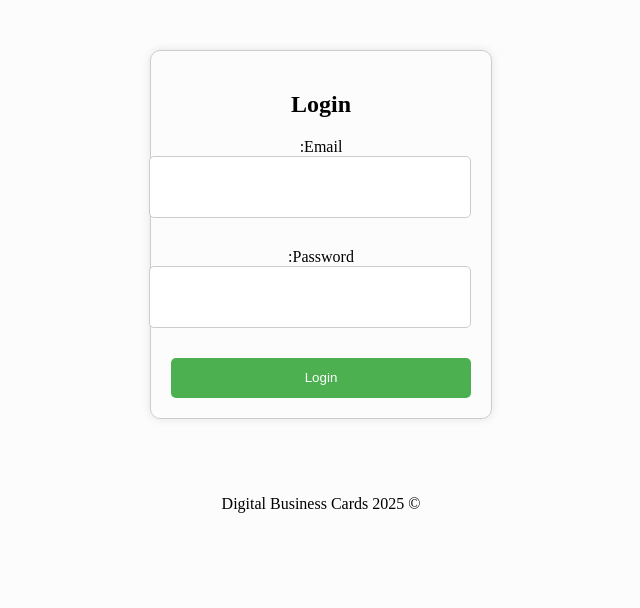
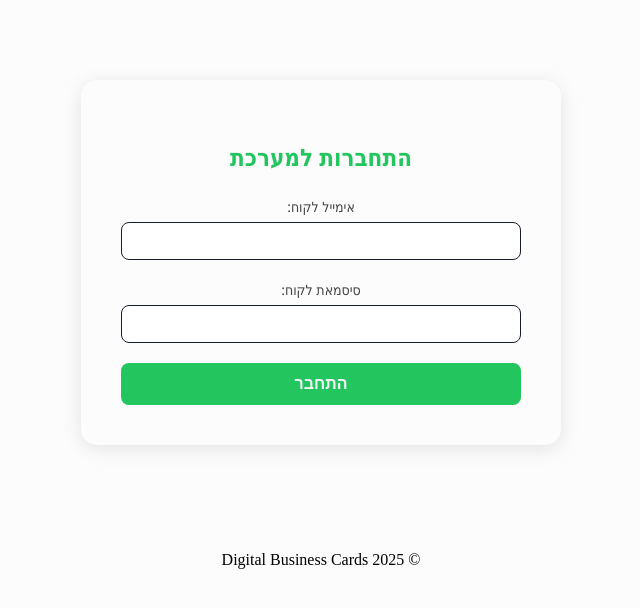
Before and after one commit to barzeito/digital-bc, a React (Create React App) app in the folder frontend/: page /login in a window 1280 px wide. Shown: the top 608 px of the page, without its empty margins (319-959 px from the left). Built offline with nearby package versions, Linux system fonts and the light colour scheme; the HTML template or start-up script is replaced by a standard one; what notyf would draw is missing.

Commit message:
Designed: SIgnin

```diff
--- a/frontend/src/components/auth/authMenu/AuthMenu.tsx
+++ b/frontend/src/components/auth/authMenu/AuthMenu.tsx
@@ -15,6 +15,7 @@ function AuthMenu(): JSX.Element {
     }
 
     const [user, setUser] = useState<User>();
+    const [isAdmin, setIsAdmin] = useState<boolean>(false);
 
     useEffect(() => {
         const token = authStore.getState().token;
@@ -33,6 +34,19 @@ function AuthMenu(): JSX.Element {
         });
         return unsubscribe;
     }, [])
+
+    useEffect(() => {
+        async function ifAdmin() {
+            if (user) {
+                try {
+                    const userAdmin = await authService.isAdmin(user.userId);
+                    setIsAdmin(userAdmin);
+                } catch (error: any) {
+                }
+            }
+        }
+        ifAdmin();
+    }, [user]);
 
     function logOut() {
         authService.logout();
@@ -65,7 +79,9 @@ function AuthMenu(): JSX.Element {
                 </div>
                 {user && (
                     <div className="NavLogged">
-                        <NavLink to="/" className="action"><div >לוח הבקרה</div></NavLink>
+                        <NavLink className="action" to={isAdmin ? "/panel/admin" : "/panel/user"}>
+                            <div>{isAdmin ? "פאנל ניהול" : "פאנל משתמש"}</div>
+                        </NavLink>
                         <NavLink to="/home" className="action" onClick={() => logOut()}><div>התנתק</div></NavLink>
                     </div>
                 )}
--- a/frontend/src/components/auth/signIn/SignIn.css
+++ b/frontend/src/components/auth/signIn/SignIn.css
@@ -1,43 +1,64 @@
 .SignIn {
-    width: 300px;
-    margin: 50px auto;
-    padding: 20px;
-    border: 1px solid #ccc;
-    border-radius: 10px;
-    box-shadow: 0 0 10px rgba(0, 0, 0, 0.1);
+  max-width: 400px;
+  margin: 80px auto;
+  padding: 40px;
+  background-color: var(--Background-color);
+  border-radius: 16px;
+  box-shadow: 0 4px 20px rgba(0, 0, 0, 0.1);
+  font-family: 'Segoe UI', Tahoma, Geneva, Verdana, sans-serif;
+  direction: rtl;
 }
 
 .SignIn h2 {
   text-align: center;
-    margin-bottom: 20px;
+  margin-bottom: 24px;
+  color: var(--Secondary-Color);
+  font-size: 24px;
+}
+
+.SignIn form {
+  display: flex;
+  flex-direction: column;
+  gap: 20px;
 }
 
 .SignIn label {
-    display: block;
-    margin-bottom: 10px;
+  display: flex;
+  flex-direction: column;
+  font-size: 14px;
+  color: #444444;
 }
 
-  .SignIn input[type="email"],
-  .SignIn input[type="password"] {
-    width: 100%;
-    height: 40px;
-    margin-bottom: 20px;
-    padding: 10px;
-    border: 1px solid #ccc;
-    border-radius: 5px;
+.SignIn input {
+  direction: ltr;
+  padding: 10px 12px;
+  margin-top: 6px;
+  border: 1px solid var(--Tertiary-Color);
+  border-radius: 8px;
+  font-size: 14px;
+  transition: border-color 0.2s;
+  align-items: center;
+  text-align: center;
 }
 
-  .SignIn button[type="submit"] {
-    width: 100%;
-    height: 40px;
-    background-color: #4CAF50;
-    color: #fff;
-    padding: 10px;
-    border: none;
-    border-radius: 5px;
-    cursor: pointer;
+.SignIn input:focus {
+  outline: none;
+  border-color: var(--Secondary-Color);
+  box-shadow: 0 0 0 2px rgba(63, 81, 181, 0.1);
 }
 
-  .SignIn button[type="submit"]:hover {
-    background-color: #3e8e41;
+.SignIn button {
+  padding: 12px;
+  background-color: var(--Secondary-Color);
+  color: var(--White-Text-Color);
+  font-weight: 600;
+  font-size: 16px;
+  border: none;
+  border-radius: 8px;
+  cursor: pointer;
+  transition: background-color 0.2s;
 }
+
+.SignIn button:hover {
+  background-color: #24a152;
+}
--- a/frontend/src/components/auth/signIn/SignIn.tsx
+++ b/frontend/src/components/auth/signIn/SignIn.tsx
@@ -5,11 +5,19 @@ import notify from "../../../services/Notify";
 import "./SignIn.css";
 import { useForm } from "react-hook-form";
 import { authStore } from "../../../redux/authState";
+import { useEffect } from "react";
 
 function SignIn(): JSX.Element {
 
     const { register, handleSubmit } = useForm<signInModel>();
     const navigate = useNavigate();
+
+    useEffect(() => {
+        const token = authStore.getState().token;
+        if (token) {
+            navigate('/');
+        }
+    })
 
     async function submitSignInData(signInModel: signInModel): Promise<void> {
         try {
@@ -17,7 +25,7 @@ function SignIn(): JSX.Element {
             notify.success('logged in')
             const user = authStore.getState().user;
             if (user && user.isTemporaryPassword) {
-                navigate(`/change-password/${user.userId}`);
+                navigate(`settings/change-password/${user.userId}`);
             } else {
                 navigate('/')
             }
@@ -28,17 +36,17 @@ function SignIn(): JSX.Element {
 
     return (
         <div className="SignIn">
-            <h2>Login</h2>
+            <h2>התחברות למערכת</h2>
             <form onSubmit={handleSubmit(submitSignInData)}>
                 <label>
-                    Email:
+                    אימייל לקוח:
                     <input type="email" {...register('email')} />
                 </label>
                 <label>
-                    Password:
+                    סיסמאת לקוח:
                     <input type="password" {...register('password')} />
                 </label>
-                <button type="submit">Login</button>
+                <button type="submit">התחבר</button>
             </form>
         </div>
     );
--- a/frontend/src/components/layout/routing/Routing.tsx
+++ b/frontend/src/components/layout/routing/Routing.tsx
@@ -15,7 +15,7 @@ function Routing(): JSX.Element {
             <Route path="/home" element={<Navigate to="/" />} />
 
             <Route path="/login" element={<SignIn />} />
-            <Route path="/change-password/:id" element={<ChangePassword />} />
+            <Route path="settings/change-password/:id" element={<ChangePassword />} />
 
             <Route path="/cards/:company" element={<CardDisplay />} />
 
```
Lines whose indentation alone changed are shown as unchanged.
